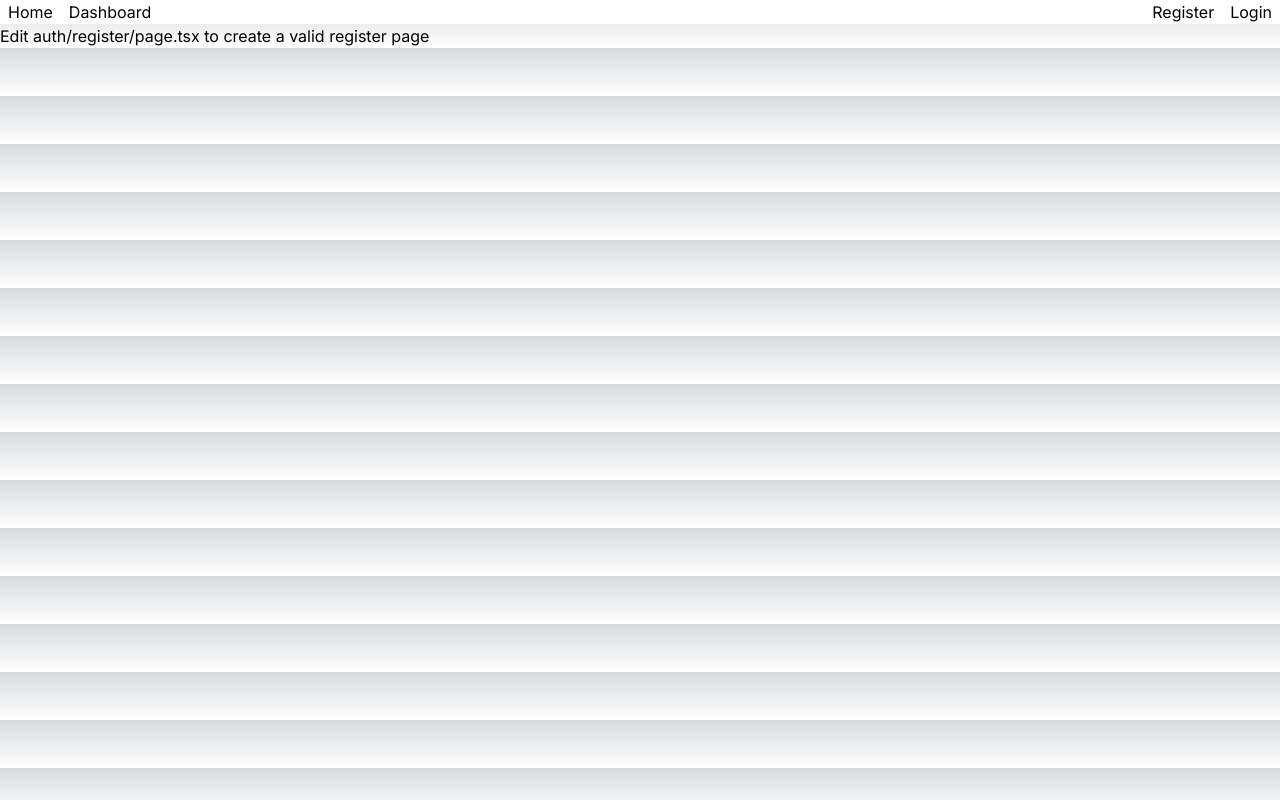
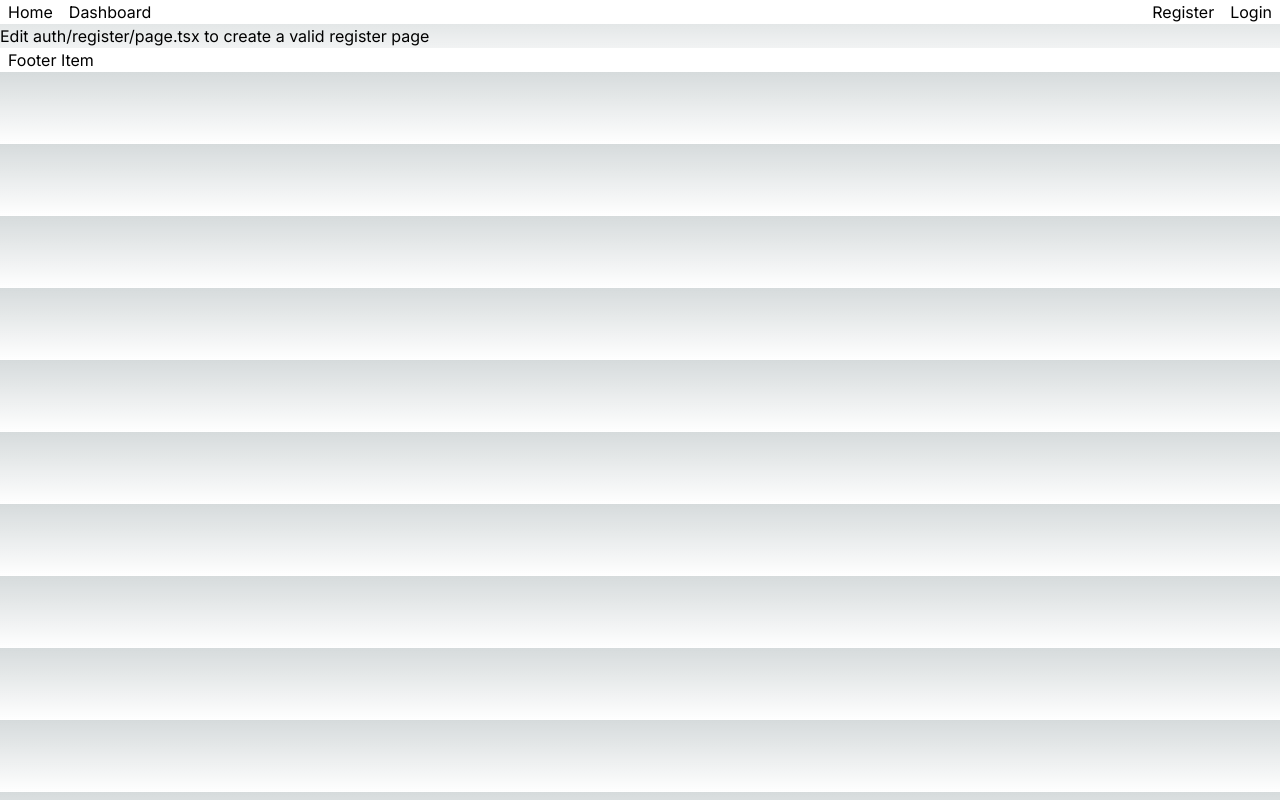
Before and after one commit to Ivan-YihuaLi/next13app, a Next.js app: page /auth/register in a window 1280 px wide. Built offline with nearby package versions, Linux system fonts and the light colour scheme.

Commit message:
added footer component

```diff
--- a/app/layout.tsx
+++ b/app/layout.tsx
@@ -1,6 +1,7 @@
 import './globals.css';
 import { Inter } from 'next/font/google';
 import Navbar from '@/components/Navbar';
+import Footer from '@/components/Footer';
 
 const inter = Inter({ subsets: ['latin'] });
 
@@ -19,6 +20,7 @@ export default function RootLayout({
       <body className={inter.className}>
         <Navbar />
         {children}
+        <Footer />
       </body>
     </html>
   );
--- /dev/null
+++ b/components/Footer.tsx
@@ -0,0 +1,15 @@
+import Link from 'next/link';
+
+const Footer = () => {
+  return (
+    <footer>
+      <div className={'sticky bottom-0 bg-white text-black'}>
+        <div className={'px-2'}>
+          <Link href={'/'}>Footer Item</Link>
+        </div>
+      </div>
+    </footer>
+  );
+};
+
+export default Footer;
```
